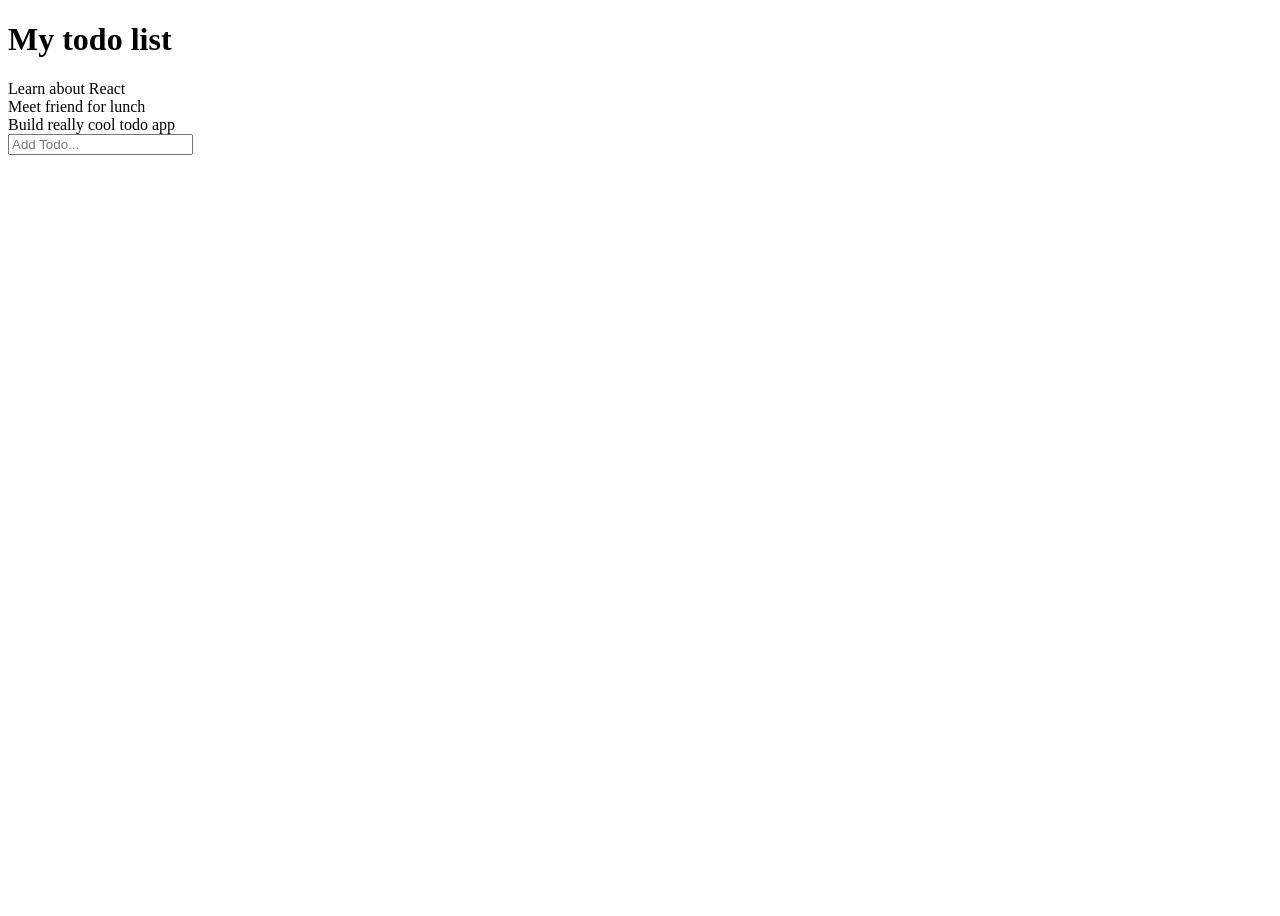
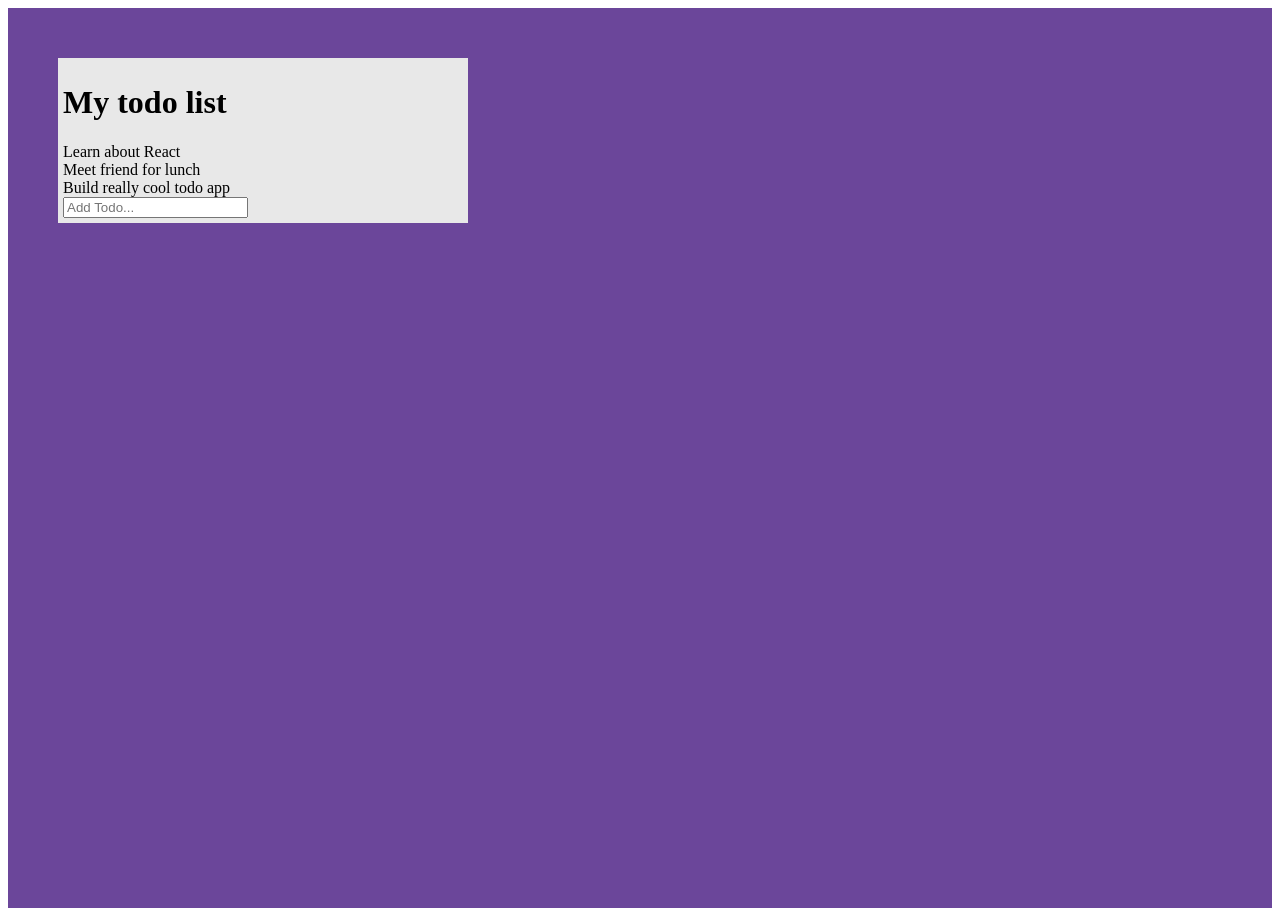
Before and after one commit to supremeoverlord-ofdoom/todo-list, a React (Vite) app: page / in a window 1280 px wide. Before the commit the page ends 800 px from the top, so only its background shows below. Built offline with nearby package versions, Linux system fonts and the light colour scheme.

Commit message:
adding css
step 7 completed

```diff
--- /dev/null
+++ b/src/App.css
@@ -0,0 +1,10 @@
+.app {
+  background: #6b469a;
+  padding: 50px;
+  height: 100vh;
+}
+.todo-list {
+  background: #e8e8e8;
+  padding: 5px;
+  max-width: 400px;
+}
--- a/src/App.jsx
+++ b/src/App.jsx
@@ -1,6 +1,7 @@
 import React, { useState } from "react";
 import TodoItem from "./components/TodoItem";
 import TodoForm from "./components/TodoForm";
+import "./App.css";
 
 function App() {
   const [todos, setTodos] = useState([
@@ -15,12 +16,14 @@ function App() {
   };
 
   return (
-      <div>
+      <div className="app">
+      <div className="todo-list">
       <h1>My todo list</h1>
       {todos.map((todo, index) => (  //loops over the list f- for every item in this list give me a to do item
       <TodoItem todo={todo} key={index} />
       ))}
       <TodoForm addTodo={addTodo} />
+      </div>
       </div>
     );
   }
```
